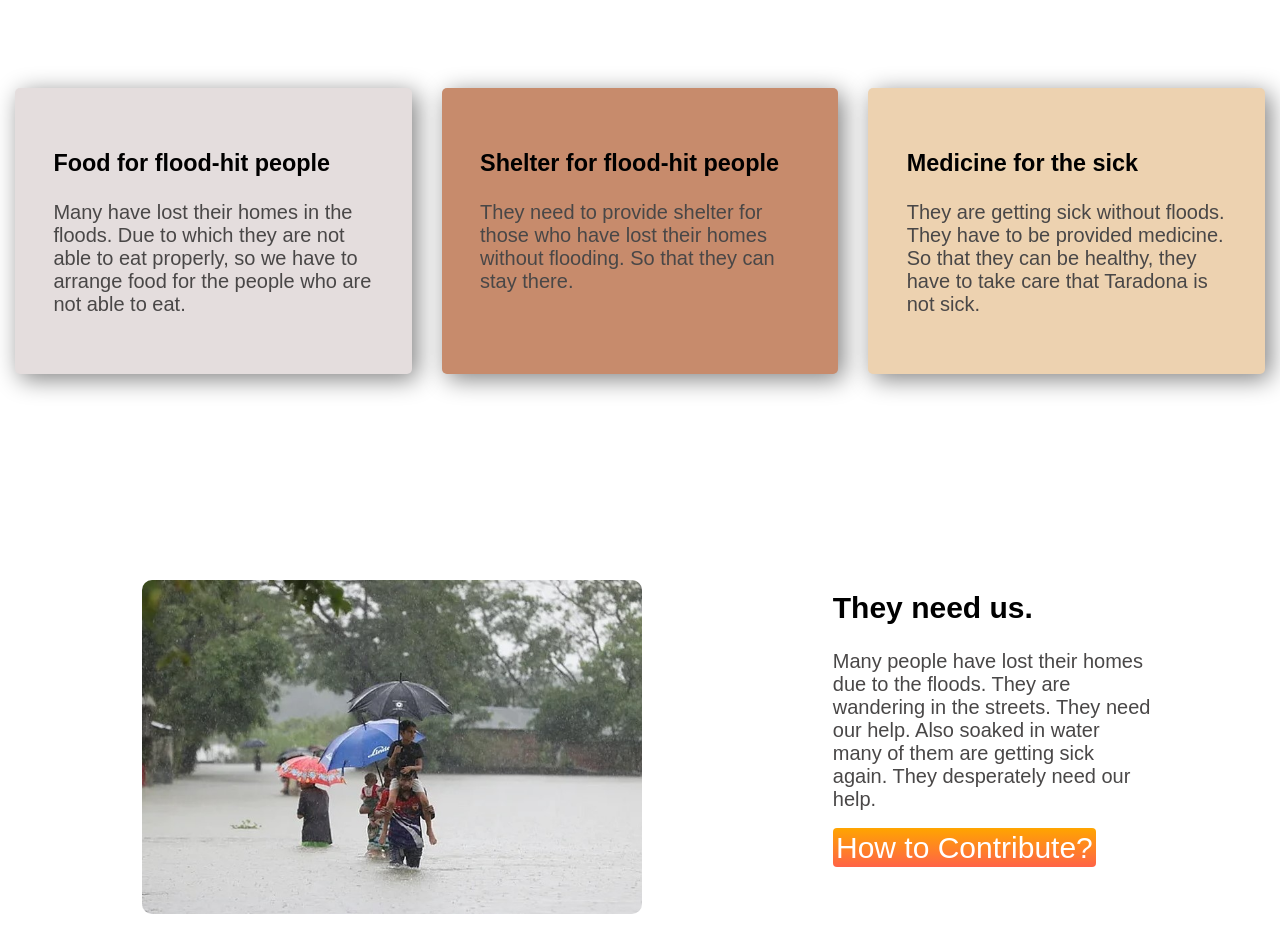
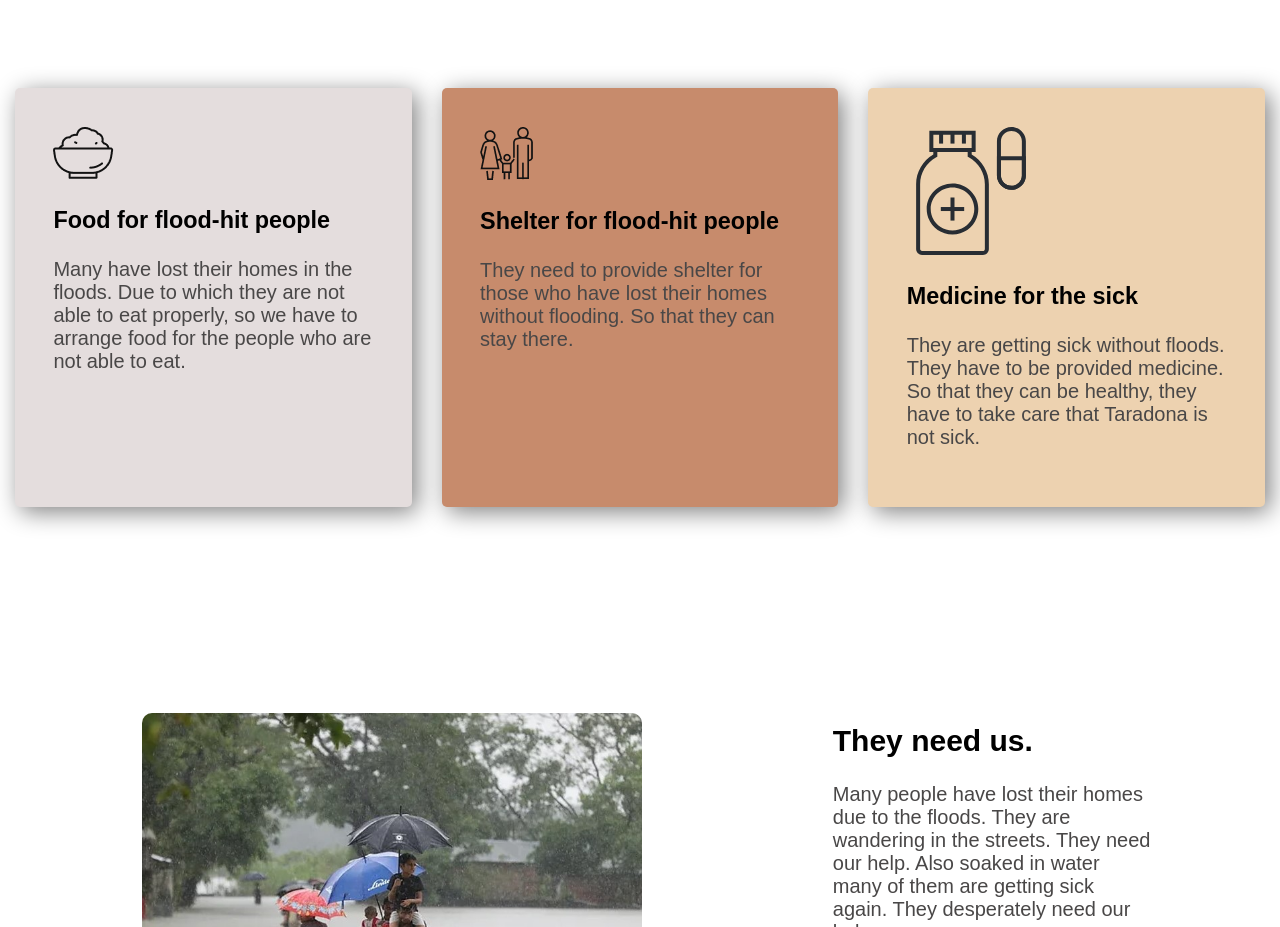
Before and after one commit to abubakkar11/Help-for-flood-hit-people, a plain HTML site: page index.html in a window 1280 px wide. Shown: the part 1560-2487 px from the top of the page. Drawn offline with Linux system fonts and the light colour scheme; a web font is replaced by a local one.

Commit message:
icom-added

```diff
--- a/index.html
+++ b/index.html
@@ -40,14 +40,17 @@
         </div>
     <section class="top-banar">
         <div id="background" class="helf-width">
+            <img src="icon/food.png" alt="">
             <h3>Food for flood-hit people</h3>
             <p>Many have lost their homes in the floods. Due to which they are not able to eat properly, so we have to arrange food for the people who are not able to eat.</p>
         </div>
         <div id="background-center" class="helf-width">
+            <img src="icon/shelter.png" alt="">
             <h3>Shelter for flood-hit people</h3>
-              <p>They need to provide shelter for those who have lost their homes without flooding. So that they can stay there.</p>
+            <p>They need to provide shelter for those who have lost their homes without flooding. So that they can stay there.</p>
         </div>
         <div id="background-right"  class="helf-width">
+            <img src="icon/medicine.svg" alt="">
              <h3>Medicine for the sick</h3>
              <p>They are getting sick without floods. They have to be provided medicine. So that they can be healthy, they have to take care that Taradona is not sick.</p>
         </div>
--- a/style.css
+++ b/style.css
@@ -101,6 +101,9 @@ body{
 #background-right{
     background-color: #edd2b0;
 }
+#background-right img{
+        padding-right: 10px;
+}
 .marsin-img{
     margin: 8%;
     border-radius: 10px;
```
Also changed, not shown: icon/food.png (added), icon/medicine.svg (added), icon/shelter.png (added).
